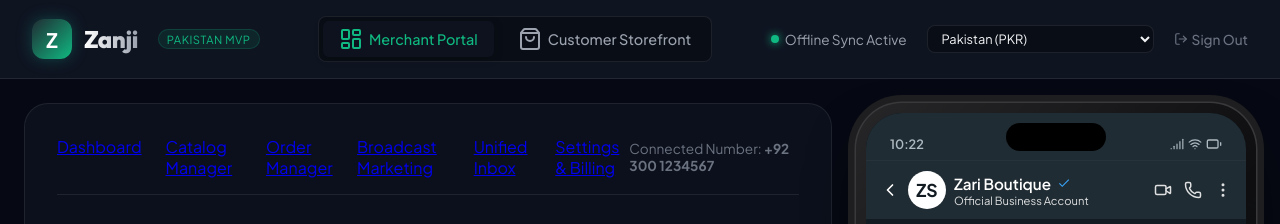
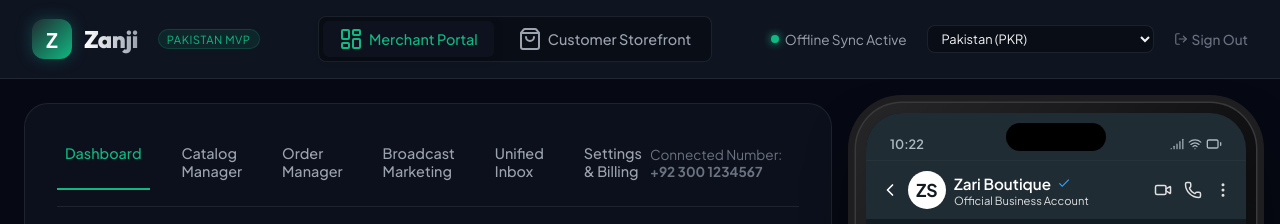
Before and after one commit to ShaikhNidhal/zanji-whatsapp, a website: page index.html in a window 1280 px wide. Shown: the top 224 px of the page. Drawn offline with nearby package versions, Linux system fonts and the light colour scheme; no server answers.

Commit message:
style: fix merchant sub-nav link readability and active states

```diff
--- a/style.css
+++ b/style.css
@@ -1648,3 +1648,23 @@ footer.app-footer {
   background: rgba(16, 185, 129, 0.1) !important;
   color: var(--accent-primary) !important;
 }
+
+/* Merchant Navigation Bar Links Styling */
+.merchant-nav-link {
+  color: var(--text-secondary);
+  text-decoration: none;
+  font-weight: 500;
+  font-size: 0.9rem;
+  padding: 0.5rem 0.5rem;
+  border-bottom: 2px solid transparent;
+  transition: all 0.2s ease;
+}
+
+.merchant-nav-link:hover {
+  color: var(--text-primary);
+}
+
+.merchant-nav-link.active {
+  color: var(--accent-primary) !important;
+  border-bottom: 2px solid var(--accent-primary) !important;
+}
```
